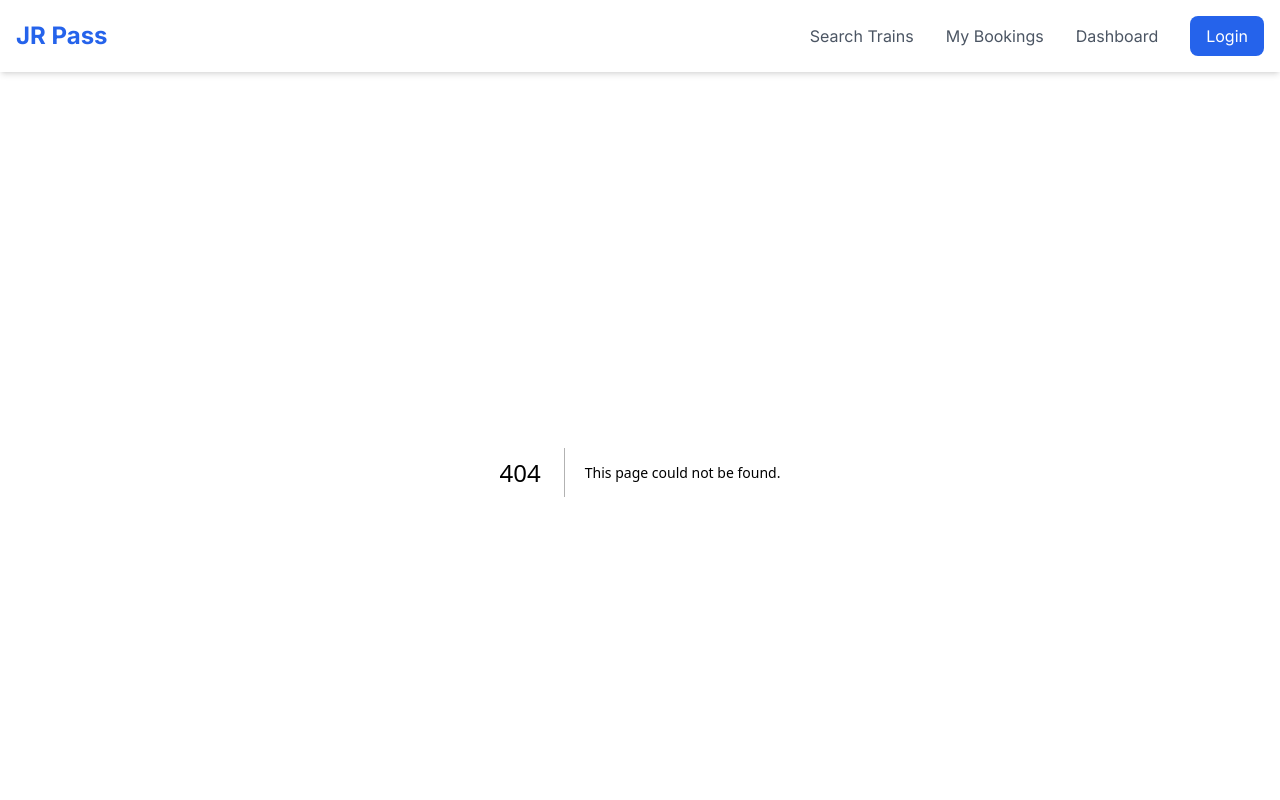
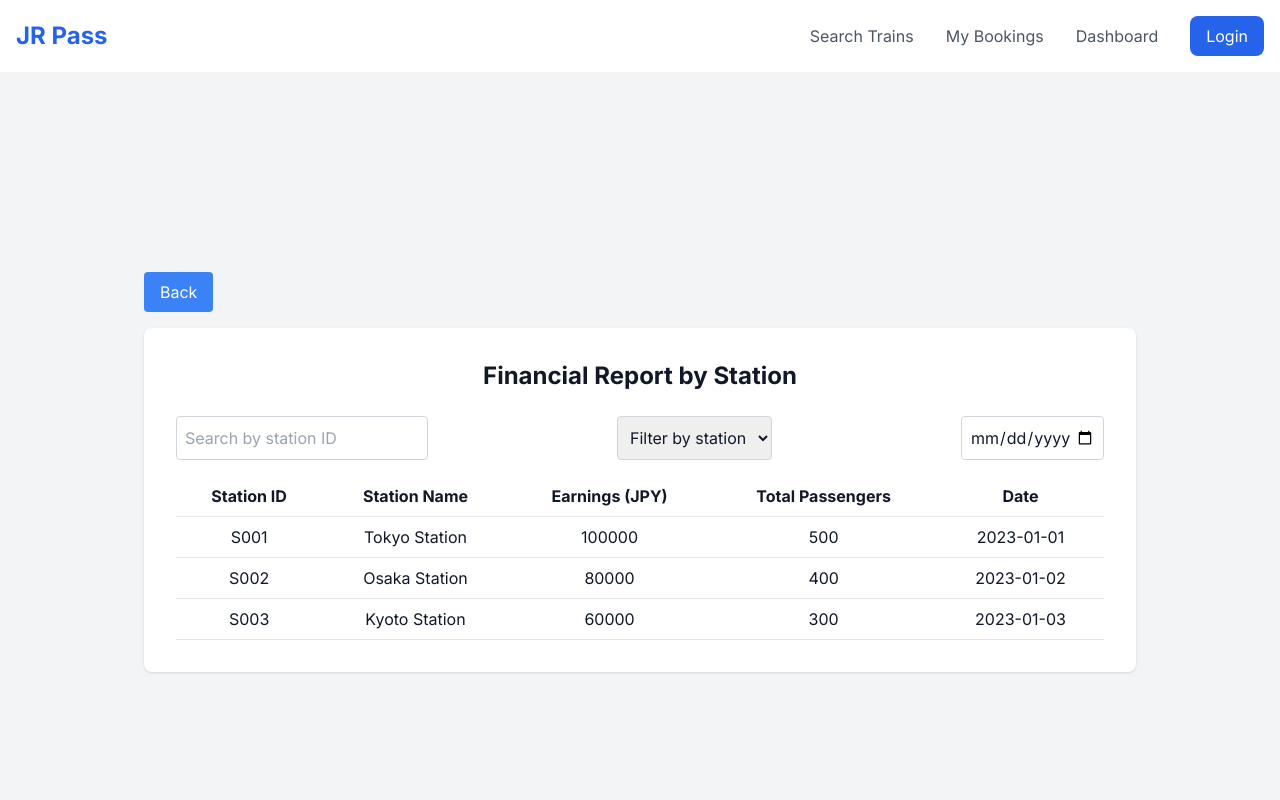
Before and after one commit to Abhilasha0909/RailwayReservation-Frontend, a Next.js app: page /admin/financial-report-bystation in a window 1280 px wide. Before the commit this address had no page. Shown: the top 800 px of the page. Built offline with nearby package versions, Linux system fonts and the light colour scheme.

Commit message:
added date filtering, financial report by station and back button for all admin pages

```diff
--- a/src/app/admin/dashboard/page.tsx
+++ b/src/app/admin/dashboard/page.tsx
@@ -1,29 +1,34 @@
 "use client";
 import Link from 'next/link';
 import { Card } from '@/components/ui/Card';
-import { FaFileAlt, FaUsers } from 'react-icons/fa'; // Importing icons
+import { FaFileAlt, FaUsers,FaMapMarkerAlt } from 'react-icons/fa'; // Importing icons
 
 export default function AdminDashboard() {
   return (
     <div className="min-h-screen flex flex-col items-center justify-center bg-gray-100">
-      <h1 className="text-2xl font-bold mb-6 text-center">
-        Money Money Money !! Let's go make more money!
-      </h1>
+      <h1 className="text-4xl font-bold mb-6 text-center">Welcome Admin !</h1>
       <Card className="w-full max-w-4xl p-8 mb-4 min-h-[300px]">
         <h1 className="text-2xl font-bold mb-6 text-center">Admin Dashboard</h1>
         <div className="flex justify-around mt-14">
           <div className="flex flex-col items-center">
             <Link href="/admin/financial-report" className="flex flex-col items-center text-blue-500 hover:underline">
               <FaFileAlt className="text-6xl mb-4" /> {/* Adjusted icon size and spacing */}
-              <span className="text-xl">View Financial Reports</span> {/* Adjusted text size */}
+              <span className="text-xl">Financial Reports</span> {/* Adjusted text size */}
             </Link>
+          </div>
+          <div className="flex flex-col items-center">
+          <Link href="/admin/financial-report-bystation" className="flex flex-col items-center text-blue-500 hover:underline">
+            <FaMapMarkerAlt className="text-6xl mb-4" />
+            <span className="text-xl">Financial Report by Station</span>
+          </Link>
           </div>
           <div className="flex flex-col items-center">
             <Link href="/admin/passenger-details" className="flex flex-col items-center text-blue-500 hover:underline">
               <FaUsers className="text-6xl mb-4" /> {/* Adjusted icon size and spacing */}
-              <span className="text-xl">View Passenger Details</span> {/* Adjusted text size */}
+              <span className="text-xl">Passenger Details</span> {/* Adjusted text size */}
             </Link>
           </div>
+
         </div>
       </Card>
     </div>
--- /dev/null
+++ b/src/app/admin/financial-report-bystation/page.tsx
@@ -0,0 +1,101 @@
+"use client";
+import { useState } from 'react';
+import { Card } from '@/components/ui/Card';
+import BackButton from '@/components/BackButton'; // Import BackButton
+
+const initialData = [
+  { stationId: 'S001', stationName: 'Tokyo Station', earnings: 100000, passengers: 500, date: '2023-01-01' },
+  { stationId: 'S002', stationName: 'Osaka Station', earnings: 80000, passengers: 400, date: '2023-01-02' },
+  { stationId: 'S003', stationName: 'Kyoto Station', earnings: 60000, passengers: 300, date: '2023-01-03' },
+  // Add more data as needed
+];
+
+export default function FinancialReportByStation() {
+  const [data, setData] = useState(initialData);
+  const [search, setSearch] = useState('');
+  const [filter, setFilter] = useState('');
+  const [date, setDate] = useState('');
+
+  const handleSearch = (e: React.ChangeEvent<HTMLInputElement>) => {
+    setSearch(e.target.value);
+  };
+
+  const handleFilter = (e: React.ChangeEvent<HTMLSelectElement>) => {
+    setFilter(e.target.value);
+  };
+
+  const handleDateChange = (e: React.ChangeEvent<HTMLInputElement>) => {
+    setDate(e.target.value);
+  };
+
+  const currentDate = new Date().toISOString().split('T')[0]; // Get current date in YYYY-MM-DD format
+
+  const filteredData = data.filter((item) =>
+    (item.stationName.toLowerCase().includes(search.toLowerCase()) ||
+    item.stationId.toLowerCase().includes(search.toLowerCase())) &&
+    (!date || item.date === date)
+  );
+
+  const displayedData = filter
+    ? filteredData.filter((item) => item.stationName === filter)
+    : filteredData;
+
+  return (
+    <div className="min-h-screen flex items-center justify-center bg-gray-100">
+        <div className="w-full max-w-5xl p-4">
+       <BackButton /> {/* Use BackButton component */}
+      <Card className="w-full max-w-5xl p-8">
+        <h1 className="text-2xl font-bold mb-6 text-center">Financial Report by Station</h1>
+        <div className="flex justify-between mb-4">
+          <input
+            type="text"
+            placeholder="Search by station ID "
+            value={search}
+            onChange={handleSearch}
+            className="p-2 border border-gray-300 rounded"
+          />
+          <select
+            value={filter}
+            onChange={handleFilter}
+            className="p-2 border border-gray-300 rounded"
+          >
+            <option value="">Filter by station</option>
+            <option value="Tokyo Station">Tokyo Station</option>
+            <option value="Osaka Station">Osaka Station</option>
+            <option value="Kyoto Station">Kyoto Station</option>
+          </select>
+          <input
+            type="date"
+            value={date}
+            onChange={handleDateChange}
+            max={currentDate} // Set max to current date
+            className="p-2 border border-gray-300 rounded"
+          />
+        </div>
+        <table className="min-w-full bg-white">
+          <thead>
+            <tr>
+              <th className="py-2 px-4 border-b">Station ID</th>
+              <th className="py-2 px-4 border-b">Station Name</th>
+              <th className="py-2 px-4 border-b">Earnings (JPY)</th>
+              <th className="py-2 px-4 border-b">Total Passengers</th>
+              <th className="py-2 px-4 border-b">Date</th>
+            </tr>
+          </thead>
+          <tbody>
+            {displayedData.map((item, index) => (
+              <tr key={index}>
+                <td className="py-2 px-4 border-b text-center">{item.stationId}</td>
+                <td className="py-2 px-4 border-b text-center">{item.stationName}</td>
+                <td className="py-2 px-4 border-b text-center">{item.earnings}</td>
+                <td className="py-2 px-4 border-b text-center">{item.passengers}</td>
+                <td className="py-2 px-4 border-b text-center">{item.date}</td>
+              </tr>
+            ))}
+          </tbody>
+        </table>
+      </Card>
+      </div>
+    </div>
+  );
+}
--- a/src/app/admin/financial-report/page.tsx
+++ b/src/app/admin/financial-report/page.tsx
@@ -1,19 +1,20 @@
 "use client";
 import { useState } from 'react';
 import { Card } from '@/components/ui/Card';
+import BackButton from '@/components/BackButton'; // Import BackButton
 
 const initialData = [
-  { id: 'T001', station: 'Tokyo', earnings: 100000, passengers: 500 },
-  { id: 'T002', station: 'Osaka', earnings: 80000, passengers: 400 },
-  { id: 'T003', station: 'Kyoto', earnings: 60000, passengers: 300 },
+  { id: 'T001', station: 'Tokyo', earnings: 100000, passengers: 500, date: '2025-01-01' },
+  { id: 'T002', station: 'Osaka', earnings: 80000, passengers: 400, date: '2025-01-02' },
+  { id: 'T003', station: 'Kyoto', earnings: 60000, passengers: 300, date: '2025-01-03' },
   // Add more data as needed
 ];
-
 
 export default function FinancialReport() {
   const [data, setData] = useState(initialData);
   const [search, setSearch] = useState('');
   const [filter, setFilter] = useState('');
+  const [date, setDate] = useState('');
 
   const handleSearch = (e: React.ChangeEvent<HTMLInputElement>) => {
     setSearch(e.target.value);
@@ -23,9 +24,16 @@ export default function FinancialReport() {
     setFilter(e.target.value);
   };
 
+  const handleDateChange = (e: React.ChangeEvent<HTMLInputElement>) => {
+    setDate(e.target.value);
+  };
+
+  const currentDate = new Date().toISOString().split('T')[0]; // Get current date in YYYY-MM-DD format
+
   const filteredData = data.filter((item) =>
-    item.id.toLowerCase().includes(search.toLowerCase()) ||
-    item.station.toLowerCase().includes(search.toLowerCase())
+    (item.id.toLowerCase().includes(search.toLowerCase()) ||
+    item.station.toLowerCase().includes(search.toLowerCase())) &&
+    (!date || item.date === date)
   );
 
   const displayedData = filter
@@ -34,12 +42,14 @@ export default function FinancialReport() {
 
   return (
     <div className="min-h-screen flex items-center justify-center bg-gray-100">
-      <Card className="w-full max-w-5xl p-8">
+      <div className="w-full max-w-5xl p-4">
+        <BackButton /> {/* Use BackButton component */}
+        <Card className="w-full p-8">
           <h1 className="text-2xl font-bold mb-6 text-center">Financial Report</h1>
           <div className="flex justify-between mb-4">
             <input
               type="text"
-            placeholder="Search by train ID "
+              placeholder="Search by train ID or station"
               value={search}
               onChange={handleSearch}
               className="p-2 border border-gray-300 rounded"
@@ -53,8 +63,14 @@ export default function FinancialReport() {
               <option value="Tokyo">Tokyo</option>
               <option value="Osaka">Osaka</option>
               <option value="Kyoto">Kyoto</option>
-            {/* Add more options as needed */}
             </select>
+            <input
+              type="date"
+              value={date}
+              onChange={handleDateChange}
+              max={currentDate} // Set max to current date
+              className="p-2 border border-gray-300 rounded"
+            />
           </div>
           <table className="min-w-full bg-white">
             <thead>
@@ -63,6 +79,7 @@ export default function FinancialReport() {
                 <th className="py-2 px-4 border-b">Station</th>
                 <th className="py-2 px-4 border-b">Earnings (JPY)</th>
                 <th className="py-2 px-4 border-b">Total Passengers</th>
+                <th className="py-2 px-4 border-b">Date</th>
               </tr>
             </thead>
             <tbody>
@@ -72,11 +89,13 @@ export default function FinancialReport() {
                   <td className="py-2 px-4 border-b text-center">{item.station}</td>
                   <td className="py-2 px-4 border-b text-center">{item.earnings}</td>
                   <td className="py-2 px-4 border-b text-center">{item.passengers}</td>
+                  <td className="py-2 px-4 border-b text-center">{item.date}</td>
                 </tr>
               ))}
             </tbody>
           </table>
         </Card>
       </div>
+    </div>
   );
 }
--- a/src/app/admin/passenger-details/page.tsx
+++ b/src/app/admin/passenger-details/page.tsx
@@ -2,6 +2,7 @@
 import { useState } from 'react';
 import { Card } from '@/components/ui/Card';
 import { FaSearch, FaTimes } from 'react-icons/fa'; // Importing search and cancel icons
+import BackButton from '@/components/BackButton'; // Import BackButton
 
 // Sample passenger data
 const passengers = [
@@ -70,6 +71,8 @@ export default function PassengerDetails() {
 
   return (
     <div className="min-h-screen flex flex-col items-center justify-center bg-gray-100">
+      <div className="w-full max-w-5xl p-4">
+      <BackButton /> {/* Use BackButton component */}
       <Card className="w-full max-w-5xl p-8 min-h-[600px]">
         <h1 className="text-2xl font-bold mb-6 text-center">Passenger Details</h1>
         <div className="flex justify-center mb-4 relative">
@@ -175,6 +178,7 @@ export default function PassengerDetails() {
           </>
         )}
       </Card>
+      </div>
     </div>
   );
 }
--- /dev/null
+++ b/src/components/BackButton.tsx
@@ -0,0 +1,15 @@
+"use client";
+import { useRouter } from 'next/navigation';
+
+export default function BackButton() {
+  const router = useRouter();
+
+  return (
+    <button
+      onClick={() => router.back()}
+      className="mb-4 bg-blue-500 text-white px-4 py-2 rounded hover:bg-blue-600"
+    >
+      Back
+    </button>
+  );
+}
```
Lines whose indentation alone changed are shown as unchanged.
